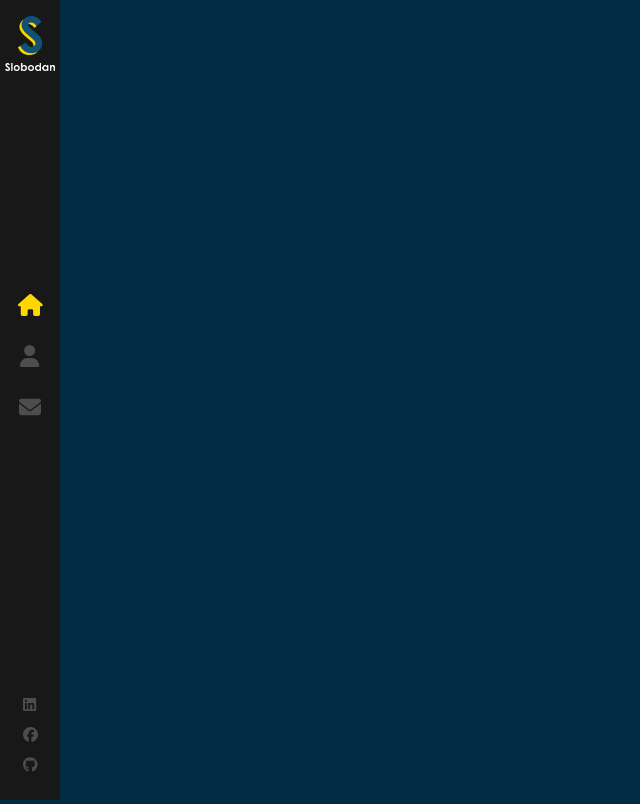
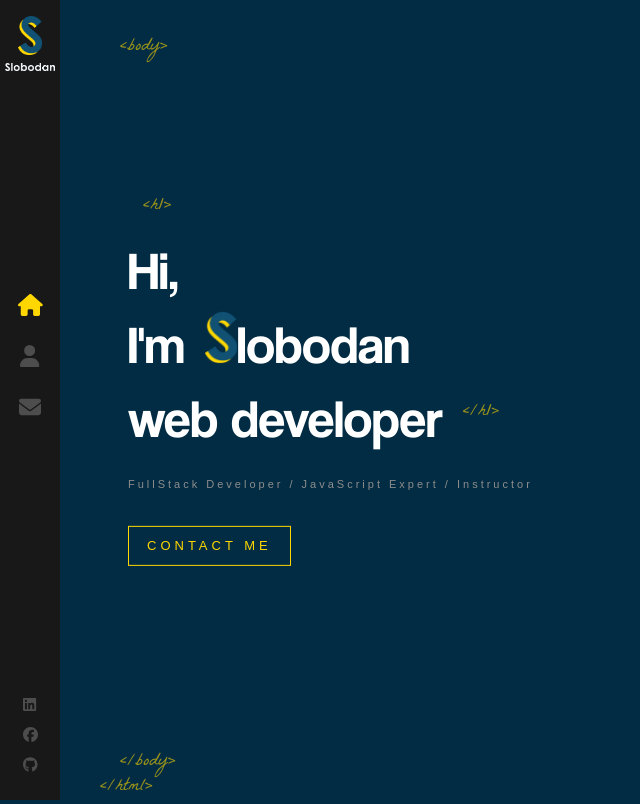
Before and after one commit to weshare237/React-portfolio, a React (Create React App) app: page / in a window 1280 px wide. Shown: the whole page, without its empty margins (0-640 px from the left). Built offline with nearby package versions, Linux system fonts and the light colour scheme.

Commit message:
Finalized home page styling

```diff
--- a/src/App.js
+++ b/src/App.js
@@ -3,12 +3,15 @@
 import React from 'react'
 import { Route, Routes } from 'react-router-dom'
 import Layout from './components/Layout'
+import Home from './components/Home'
 
 function App() {
   return (
     <React.Fragment>
       <Routes>
-        <Route path='/' element={<Layout />} />
+        <Route path='/' element={<Layout />}>
+          <Route index element={<Home />} />
+        </Route>
       </Routes>
     </React.Fragment>
   )
--- /dev/null
+++ b/src/components/Home/index.js
@@ -0,0 +1,26 @@
+import React from 'react'
+import { Link } from 'react-router-dom'
+import LogoTitle from '../../assets/images/logo-s.png'
+import './index.scss'
+
+const Home = () => {
+  return (
+    <div className='container home-page'>
+      <div className='text-zone'>
+        <h1>
+          Hi, <br /> I'm
+          <img src={LogoTitle} alt='developer' />
+          lobodan
+          <br />
+          web developer
+        </h1>
+        <h2>FullStack Developer / JavaScript Expert / Instructor</h2>
+        <Link to='/contact' className='flat-button'>
+          CONTACT ME
+        </Link>
+      </div>
+    </div>
+  )
+}
+
+export default Home
--- /dev/null
+++ b/src/components/Home/index.scss
@@ -0,0 +1,79 @@
+.home-page {
+  h1 {
+    color: #fff;
+    font-size: 53px;
+    margin: 0;
+    font-family: 'Coolvetica';
+    font-weight: 400;
+    img {
+      width: 32px;
+      margin-left: 20px;
+      opacity: 0;
+      height: auto;
+      animation: rotateIn 1s linear both;
+      animation-delay: 1.4s;
+    }
+
+    &::before {
+      content: '<h1>';
+      font-family: 'La Belle Aurore';
+      color: #ffd700;
+      font-size: 18px;
+      position: absolute;
+      margin-top: -40px;
+      left: 15px;
+      opacity: 0.6;
+    }
+
+    &:after {
+      content: '</h1>';
+      font-family: 'La Belle Aurore';
+      color: #ffd700;
+      font-size: 18px;
+      position: absolute;
+      margin-top: 18px;
+      margin-left: 20px;
+      animation: fadeIn 1s 1.7s backwards;
+      opacity: 0.6;
+    }
+  }
+
+  h2 {
+    color: #8d8d8d;
+    margin-top: 20px;
+    font-weight: 400;
+    font-size: 11px;
+    font-family: sans-serif;
+    letter-spacing: 3px;
+    animation: fadeIn 1s 1.8s backwards;
+  }
+
+  .flat-button {
+    color: #ffd700;
+    font-size: 13px;
+    font-weight: 400;
+    letter-spacing: 4px;
+    font-family: sans-serif;
+    text-decoration: none;
+    padding: 10px 18px;
+    border: 1px solid #ffd700;
+    margin-top: 25px;
+    float: left;
+    animation: fadeIn 1s 1.8s backwards;
+    white-space: nowrap;
+
+    &:hover {
+      background: #ffd700;
+      color: #333;
+    }
+  }
+
+  .text-zone {
+    position: absolute;
+    left: 10%;
+    top: 50%;
+    transform: translateY(-50%);
+    width: 40%;
+    max-height: 90%;
+  }
+}
--- a/src/components/Layout/index.js
+++ b/src/components/Layout/index.js
@@ -2,12 +2,24 @@
 
 import React from 'react'
 import Sidebar from '../Sidebar'
+import { Outlet } from 'react-router-dom'
 
 const Layout = () => {
   return (
-    <>
+    <div className='App'>
       <Sidebar />
-    </>
+      <div className='page'>
+        <span className='tags top-tags'>&lt;body&gt;</span>
+
+        <Outlet />
+
+        <span className='tags bottom-tags'>
+          &lt;/body&gt;
+          <br />
+          <span className='bottom-tag-html'>&lt;/html&gt;</span>
+        </span>
+      </div>
+    </div>
   )
 }
 
--- a/src/components/Layout/index.scss
+++ b/src/components/Layout/index.scss
@@ -0,0 +1,39 @@
+.page {
+  width: 100%;
+  height: 100%;
+  position: absolute;
+}
+
+.top-tags {
+  bottom: auto;
+  top: 35px;
+}
+
+.tags {
+  color: #ffd700;
+  opacity: 0.6;
+  position: absolute;
+  bottom: 0;
+  left: 120px;
+  font-size: 18px;
+  font-family: 'La Belle Aurore';
+}
+
+.bottom-tag-html {
+  margin-left: -20px;
+}
+
+.container {
+  width: 100%;
+  will-change: 'contents';
+  height: 90%;
+  min-height: 566px;
+  position: absolute;
+  opacity: 0;
+  top: 5%;
+  margin: 0 auto;
+  z-index: 1;
+  transform-style: preserve-3d;
+  animation: fadeIn 1s forwards;
+  animation-delay: 1s;
+}
```
Also changed, not shown: src/assets/images/demo.png (added).
